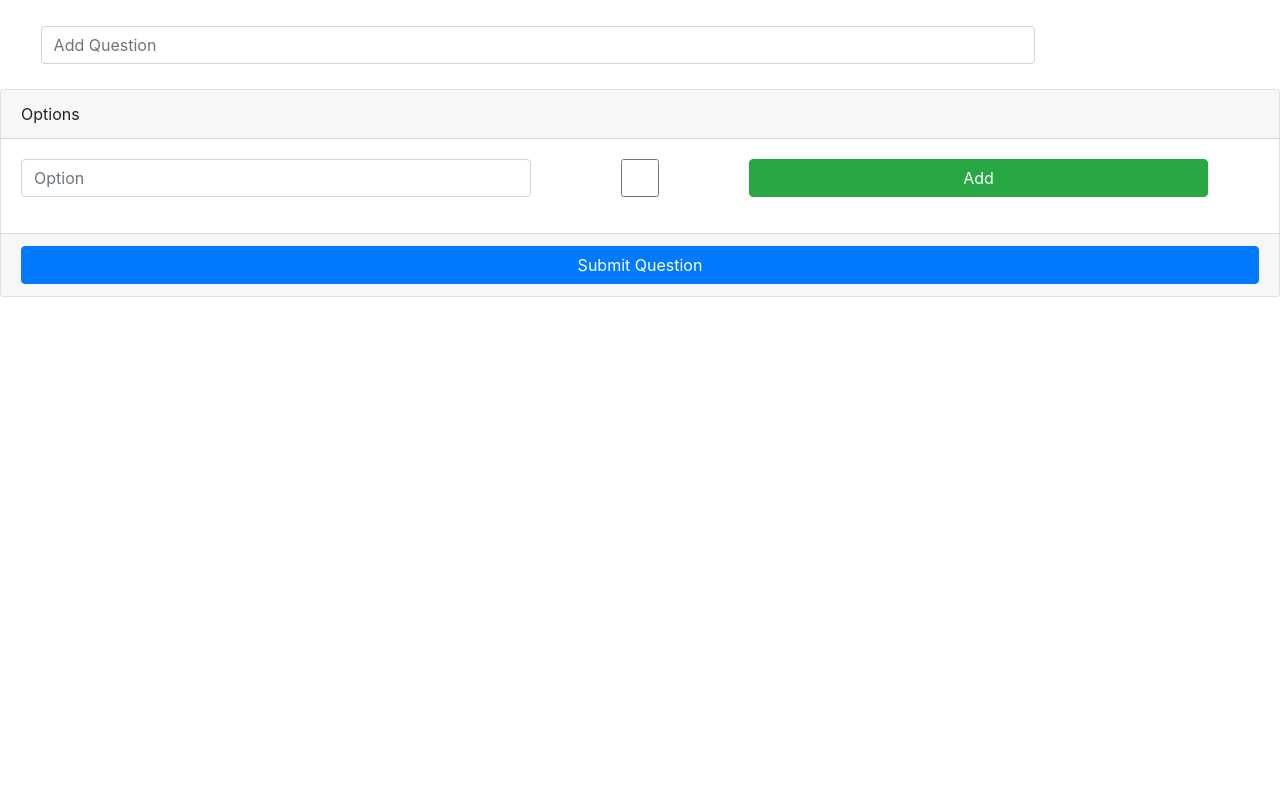
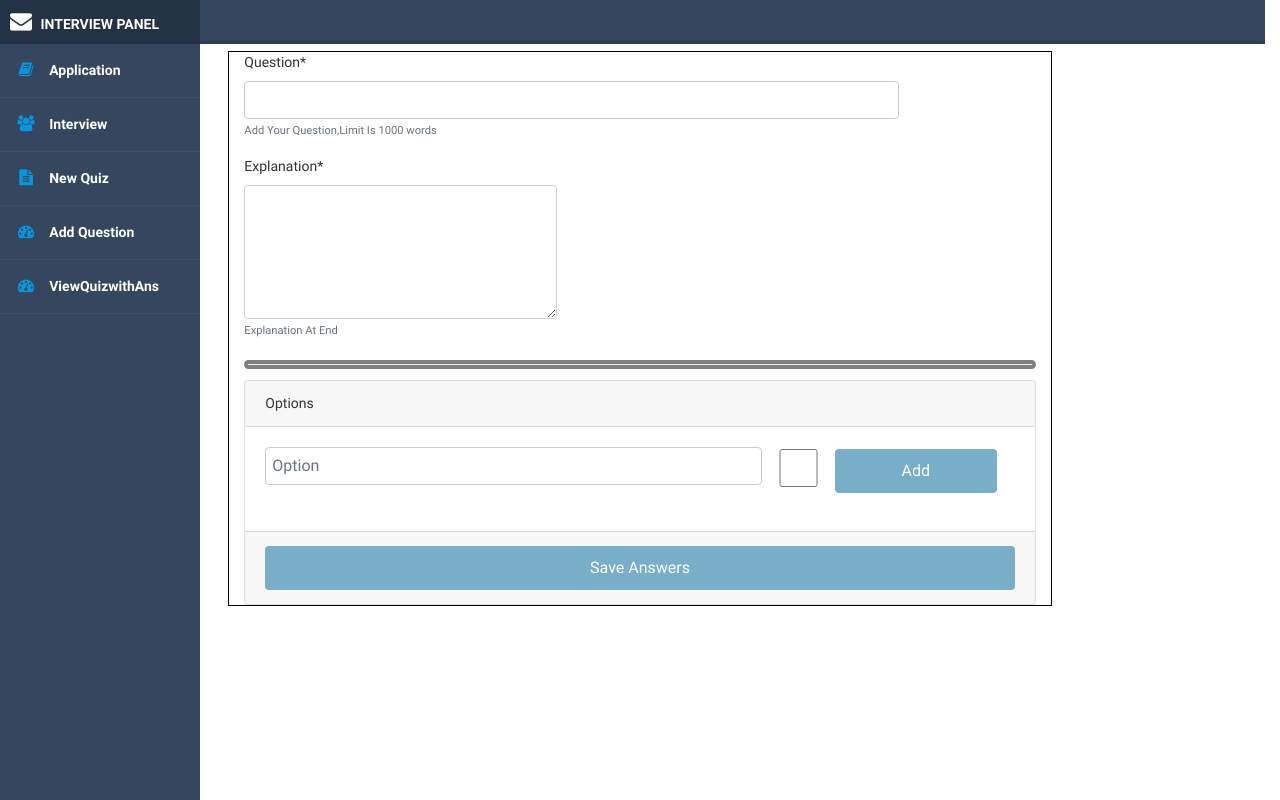
Before and after one commit to zainulhassan12/TSA-zain, a Django app: page /inter/AddQuestion/ in a window 1280 px wide. Run offline with Django 3.2, Linux system fonts and the light colour scheme; a user stored in the database is signed in; some libraries are stand-ins or nearby versions.

Commit message:
After DetailView Success Tried to use model form and ajax  but not worked as required so model form changed into simple Form now working::::Startring work on managers Distribution Manager And Siting Manager Also on Correct answers module

```diff
--- a/InterviewPanel/Forms.py
+++ b/InterviewPanel/Forms.py
@@ -9,28 +9,19 @@ class QuizForm(forms.ModelForm):
         attrs={
             'rows': 4,
             'cols': 2
-        }
-
-    )
-                                  )
+        }))
 
     success_text = forms.CharField(help_text=" Text to display on successful attempt of quiz", widget=forms.Textarea(
-        attrs={
-            'rows': 4,
-            'cols': 2
-        }
-
-    )
-                                   )
-    explanation = forms.CharField(help_text="Explanation to be shown "
-                                            "after the question has "
-                                            "been answered.", widget=forms.Textarea(
-        attrs={
-            'rows': 4,
-            'cols': 2
-        }
-    )
-                                  )
+        attrs={'rows': 4, 'cols': 2}))
+    # explanation = forms.CharField(help_text="Explanation to be shown "
+    #                                         "after the question has "
+    #                                         "been answered.", widget=forms.Textarea(
+    #     attrs={
+    #         'rows': 4,
+    #         'cols': 2
+    #     }
+    # )
+    # )
     fail_text = forms.CharField(help_text="Text to display on faliure", widget=forms.Textarea(attrs={
         'rows': 4,
         'cols': 2
@@ -54,7 +45,7 @@ class QuizForm(forms.ModelForm):
     class Meta:
         model = Quiz
         fields = [
-            'title', 'description', 'category', 'answers_at_end', 'single_attempt', 'success_text',
+            'title', 'description', 'url', 'category', 'answers_at_end', 'single_attempt', 'success_text',
             'fail_text'
 
         ]
@@ -67,26 +58,38 @@ class QuizForm(forms.ModelForm):
 
     def save(self, commit=True):
         quiz = super(QuizForm, self).save(commit=False)
+        quiz.url = slugify(quiz.title)
         quiz.save()
         quiz.questions_set.set(self.cleaned_data['questions'])
         self.save_m2m()
         return quiz
 
 
-class questions(forms.ModelForm):
-    class Meta:
-        model = Questions
-        fields = [
-            'question',
-        ]
+class AddingNewQuestions(forms.Form):
+    # quiz = forms.ModelChoiceField(widget=forms.RadioSelect(attrs=
+    #                                                        {
+    #                                                            'class': 'form-check'
+    #                                                        }),
+    #                               queryset=Quiz.objects.all(),
+    #                               label="Quizzes",
+    #                               help_text="Select a Quiz to which this Question Belong")
 
+    explanation = forms.CharField(help_text="Explanation At End",
+                                  widget=forms.Textarea(
+                                      attrs={
+                                          'rows': 5,
+                                      }
+                                  ))
+    question= forms.CharField(help_text="Add Your Question,Limit Is 1000 words", widget=forms.TextInput())
 
-class answers(forms.ModelForm):
-    class Meta:
-        model = Answers
-        fields = [
-            'question', 'answer', 'is_correct',
-        ]
+    class Media:
+        css = {'all': ('admin/css/base.css', 'admin/css/responsive.css'), }
+
+    # class Meta:
+    #     model = Questions
+    #     fields = [
+    #         'quiz', 'question', 'explanation'
+    #     ]
 
 
 class Add_Questions_to_Quiz(forms.ModelForm):
@@ -106,3 +109,11 @@ class Add_Questions_to_Quiz(forms.ModelForm):
         fields = [
             'quiz', 'question'
         ]
+
+#
+# class answers(forms.ModelForm):
+#     class Meta:
+#         model = Answers
+#         fields = [
+#             'question', 'answer', 'is_correct',
+#         ]
--- a/InterviewPanel/templates/MasterDetail.html
+++ b/InterviewPanel/templates/MasterDetail.html
@@ -1,24 +1,29 @@
-<!Doctype html>
-<html>
+{%extends 'basic4.html'%}
+{%load crispy_forms_tags%}
+{%block title%}Adding Questions{%endblock%}
 
-<head>
-	<link rel="stylesheet" href="https://stackpath.bootstrapcdn.com/bootstrap/4.4.1/css/bootstrap.min.css"
-	      integrity="sha384-Vkoo8x4CGsO3+Hhxv8T/Q5PaXtkKtu6ug5TOeNV6gBiFeWPGFN9MuhOf23Q9Ifjh" crossorigin="anonymous">
-	<script src="https://ajax.googleapis.com/ajax/libs/jquery/3.5.1/jquery.min.js"></script>
-	<script src="https://cdn.jsdelivr.net/npm/popper.js@1.16.0/dist/umd/popper.min.js"
-	        integrity="sha384-Q6E9RHvbIyZFJoft+2mJbHaEWldlvI9IOYy5n3zV9zzTtmI3UksdQRVvoxMfooAo" crossorigin="anonymous">
-	</script>
-	<script src="https://stackpath.bootstrapcdn.com/bootstrap/4.4.1/js/bootstrap.min.js"
-	        integrity="sha384-wfSDF2E50Y2D1uUdj0O3uMBJnjuUD4Ih7YwaYd1iqfktj0Uod8GCExl3Og8ifwB6" crossorigin="anonymous">
-	</script>
-</head>
-<body>
-{%csrf_token%}
+{%block body%}
+{{form.media}}
+<div class="container" style="border:1px black solid">
+	<form id="FormAjax">
+		<div class="row">
+			<div class="col-md-10">
+				{{form.question|as_crispy_field}}
+				{{form.question.errors}}
+			</div>
+		</div>
+		<div class="row">
+<!--			-->
+			<div class="col-md-5">
+				{{form.explanation|as_crispy_field}}
+				{{form.explanation.errors}}
+			</div>
+		</div>
+		<!--		<button type="submit" class="btn btn-outline-success">Save</button>-->
+	</form>
 
-<div class="row" style="margin: 2%;">
-	<div class="col-md-10 ">
-		<input type="text" placeholder="Add Question" id="Question" class="form-control">
-	</div>
+	<div style="height:20px;margin-top:4px">
+		<hr style="border:4px solid grey;border-radius:9px;">
 	</div>
 	<div class="card custom-card">
 		<div class="card-header">
@@ -26,25 +31,31 @@
 		</div>
 		<div class="card-body">
 			<div id="OptionInput" class="form-row">
-			<div class="form-group col-md-5">
+				<div class="form-group col-md-8">
 					<input type="text" class="form-control custom" id="Option" placeholder="Option"/>
 				</div>
-			<div class="form-group col-md-2">
+				<div class="form-group col-md-1">
 					<input type="checkbox" value="true" class=" form-control form-control-md" id="IsTrue"/>
 				</div>
-			<div class="form-group col-md-5">
-				<input type="button" style="width:90%" class="btn btn-success" id="AddOptionButton" value="Add"/>
+				<div class="form-group col-md-3">
+					<input type="button" style="width:90%" class="btn btn-success" id="AddOptionButton"
+					       value="Add"/>
 				</div>
 			</div>
 			<div id="OptionDetailPlaceHolder">
-
 			</div>
 		</div>
 		<div class="card-footer">
-		<button class="btn btn-primary" style="width:100%" id="SubmitQuestion">Submit Question</button>
+			<input type="submit" class="btn btn-outline-primary" style="width:100%" id="SubmitQuestion"
+			       value="Save Answers"/>
 		</div>
 	</div>
-<script>
+
+</div>
+
+{%endblock%}
+
+{%block script%}
 $("#AddOptionButton").click(function () {
 var $Row = $("#OptionInput").clone().removeAttr('id');
 //Assigning Values To Clone row
@@ -71,59 +82,52 @@
 });
 });
 
-
 $("#SubmitQuestion").click(function () {
-            debugger;
 var Model = {
-                Question: "",
-                Options: []
+Question: [],
+Options: [],
 };
-            Model.Question = $("#Question").val();
 ////Getting All Options
 $("#OptionDetailPlaceHolder .form-row").each(function () {
 var Option = {
 Option: $(".Option", this).val(),
-                    IsTrue: ($(".IsTrue", this).is(":checked")) ? "true" : "false",
+IsTrue: ($(".IsTrue", this).is("option:checked")) ? "true" : "false",
 };
+var question ={
+Question:$("#id_question").val(),
+Explanation : $("#id_explanation").val(),
+};
+
 Model.Options.push(Option);
+Model.Question.push(question);
 });
 
 
-
 ////Send Ajax Request... With Model
-            console.log(Model);
-            var abc = JSON.stringify(Model);
-            console.log(abc)
-            var x ={"name":"zain"};
 
 
 $.ajax({
-                    url: "{%url 'InterviewPanel:question1' %}",
+url: "{%url 'InterviewPanel:AddQuestionsWithAnswers' %}",
 method: 'POST',
 dataType: "json",
 traditional: true,
 contentType: 'application/json; charset=utf-8',
 data:JSON.stringify(Model),
-
-                   success:function (result)
+success: function (data)
 			{
-                    console.log(result)
-                    if(result == "added"){
-                    alert("A user with this username already exists.");
+				if (data)
+				{
+					alert("Question And Answer are Saved!!");
+					$("#id_question").val("");
+					$("#id_explanation").val("");
+					$('#Option').val("");
+					$('#IsTrue').prop("checked", false);
+					$('#OptionDetailPlaceHolder').remove();
 				}
-
 			}
-             // }).fail(function (result) {
-             // error("error occurred")
-            //
 });
-
 });
+{%endblock%}
 
 
-
-
-</script>
-</body>
-
 </html>
--- a/InterviewPanel/templates/quiz_detail.html
+++ b/InterviewPanel/templates/quiz_detail.html
@@ -7,7 +7,7 @@
 {% block body %}
 <h2>{{ quiz.title }}</h2>
 <h3>{% trans "Category" %}: {{ quiz.category }}</h3>
-<h3>{% trans "Qescription" %}: {{ quiz.description }}</h3>
+<h3>{% trans "description" %}: {{ quiz.description }}</h3>
 {% if quiz.single_attempt %}
   <h4>{% trans "You will only get one attempt at this quiz" %}.</h4>
 {% endif %}
--- a/InterviewPanel/templates/quiz_list.html
+++ b/InterviewPanel/templates/quiz_list.html
@@ -15,11 +15,8 @@
 
 			</tr>
 		  </thead>
-
 		  <tbody>
-
         {% for quiz in quiz_list %}
-
   			<tr>
 			  <td>{{quiz.title}}</td>
 			  <td>{{ quiz.category }}</td>
--- a/InterviewPanel/urls.py
+++ b/InterviewPanel/urls.py
@@ -9,15 +9,17 @@ from .views import QuizListView, QuizDetailView
 app_name = 'InterviewPanel'
 urlpatterns = [
     url(r'^jsi18n/$', django_views.i18n.JavaScriptCatalog.as_view(), name='jsi18n'),
+
     path('', views.interhome, name='interhome'),
-    path('Quiz/', views.QuizView, name='quiz'),
-    path('question/', views.QuestionAdd, name='question'),
-    path('AddQuestion/', views.ans, name='question1'),
-    path('Questions/', views.Questions_Detail_view, name="viewQuestions"),
+    path('Quiz/', views.QuizAddingView, name='quiz'),
+
+    path('AddQuestion/', views.QuestionAndAnswers, name='AddQuestionsWithAnswers'),
     path('FinalQuiz/', views.Add_Questions, name="AddQuestionToQuiz"),
     path('<slug:slug>', QuizDetailView.as_view(), name="DetailQuiz"),
     path('ViewQuiz/', QuizListView.as_view(), name="ViewQuiz"),
+
     re_path(r'^jsi18n/$', JavaScriptCatalog.as_view(), name='javascript-catalog'),
     path('jsi18n/', JavaScriptCatalog.as_view(), name='javascript-catalog'),
 
 ]
+# path('question/', views.QuestionAdd, name='question'),    # path('Questions/', views.Questions_Detail_view, name="viewQuestions"),
--- a/InterviewPanel/views.py
+++ b/InterviewPanel/views.py
@@ -7,9 +7,9 @@ from django.shortcuts import render, redirect, get_object_or_404
 from django.views.decorators.csrf import csrf_exempt
 from django.views.generic import ListView, DetailView
 
-from .Forms import QuizForm, answers, questions, Add_Questions_to_Quiz
+from .Forms import QuizForm, Add_Questions_to_Quiz, AddingNewQuestions
 # Create your views here.
-from .models import Questions, Answers, Quiz
+from .models import Answers, Quiz, Questions
 
 
 @staff_member_required
@@ -18,15 +18,16 @@ def interhome(request):
 
 
 @staff_member_required
-def QuizView(request):
+def QuizAddingView(request):
     if request.method == 'POST':
         form1 = QuizForm(request.POST)
         if form1.is_valid():
             abc = form1.save(commit=False)
             abc.save()
             messages.success(request, "Quiz Added!!", extra_tags="success")
-            # print(abc)
             return redirect('../')
+        else:
+            print(form1.errors)
 
     else:
         form1 = QuizForm()
@@ -34,13 +35,6 @@ def QuizView(request):
         'form': form1
     }
     return render(request, "index.html", context)
-
-
-def check_true(IsTrue):
-    if IsTrue == "true":
-        return True
-    else:
-        return False
 
 
 class QuizListView(ListView):
@@ -64,97 +58,47 @@ class QuizDetailView(DetailView):
         context = self.get_context_data(object=self.object)
         return self.render_to_response(context)
 
-    # global z
-    # x = []
-    # Quiz1 = Quiz.objects.all().values()
-    # q = Quiz.objects.get(id__in=Quiz1).questions_set.all().values()
-    # for qu in q:
-    #     z = (Questions.objects.get(id__exact=qu['id']).answers_set.all().values())
-    #     x.append(z)
-    #
-    # print(Quiz1,'\n\n', q,'\n\n', x,'\n\n')
-
-    # context = {
-    #     'Quiz': Quiz1
-    # }
-    # return render(request, 'testingquiz.html')
-
 
 @csrf_exempt
 @staff_member_required
-def ans(request):
-    global i
+def QuestionAndAnswers(request):
+    global i, h, form
     if request.is_ajax() and request.method == 'POST':
         obj1 = json.loads(request.body)
-        question = obj1['Question']
-        question = Questions(question=question)
-        question.save()
-        obj = get_object_or_404(Questions, question=question)
-        print(obj)
+        questiondata = obj1['Question']
+
+        question = questiondata[0]['Question']
+        explanation = questiondata[0]['Explanation']
+        abc = Questions(question=question, explanation=explanation)
+        abc.save()
+        id_ = get_object_or_404(Questions, question=question)
         options = obj1['Options']
         i = 0
         for x in options:
             op = options[i]
             opt = op['Option']
             IsTrue = op['IsTrue']
-            print(IsTrue)
-            answer = Answers(answer=opt, is_correct=check_true(IsTrue), question=obj)
+            answer = Answers(answer=opt, is_correct=check_true(IsTrue),
+                             question=id_)
             answer.save()
-            # # print(op)
-            print("option  " + opt)
             i = i + 1
-        # print(options)
-        # print(question)
-
-        return redirect('../../')
-    return render(request, "MasterDetail.html")
+        x = {
+            'data': '1'
+        }
+        return JsonResponse(x)
+    else:
+        form = AddingNewQuestions()
+    context = {
+        'form': form
+    }
+    return render(request, "MasterDetail.html", context)
 
 
-@staff_member_required
-def QuestionAdd(request):
-    if request.method == 'POST':
-        form1 = questions(request.POST)
-        form = answers(request.POST)
-        if form1.is_valid():
-            dd = form1.save(commit=False)
-            dd.save()
-            print(dd)
-            messages.success(request, "Question Added", extra_tags="success")
-            return redirect('../')
-        if form.is_valid():
-            x = form.save(commit=False)
-            x.question = form1.question
-            x.save()
+def check_true(IsTrue):
+    if IsTrue == "true":
+        return True
     else:
-        form1 = questions()
-        form = answers()
-    context = {
-        'form1': form1,
-        'form2': form
-    }
-    return render(request, "index.html", context)
-
-
-@staff_member_required
-def Questions_Detail_view(request):
-    #  Questions Details views
-    global ques, ans, z, xx, lis, context, quest
-    obj = Questions.objects.all()
-    lis = []
-
-    for x in obj.iterator():
-        quest = x
-        ans = Answers.objects.filter(question=x)
-        xx = list((ans.values('answer', 'is_correct', 'question_id')))
-        lis.append(quest)
-        z = 0
-        for v in xx:
-            q = xx[z]
-            lis.append(q)
-            # print(lis)
-            z += 1
-
-    return render(request, "home.html", {'ans': lis})
+        return False
 
 
 @staff_member_required
@@ -188,3 +132,59 @@ def GetQuizData(request):  # ajax validation
     if quiz is not None:
         quizlist = list(quiz.values())
     return JsonResponse(quizlist, safe=False)
+
+# def QuestionAdd(request):
+#     if request.method == 'POST':
+#         form1 = questions(request.POST)
+#         form = answers(request.POST)
+#         if form1.is_valid():
+#             dd = form1.save(commit=False)
+#             dd.save()
+#             print(dd)
+#             messages.success(request, "Question Added", extra_tags="success")
+#             return redirect('../')
+#         if form.is_valid():
+#             x = form.save(commit=False)
+#             x.question = form1.question
+#             x.save()
+#     else:
+#         form1 = questions()
+#         form = answers()
+#     context = {
+#         'form1': form1,
+#         'form2': form
+#     }
+#     return render(request, "index.html", context)
+# def Questions_Detail_view(request):
+# #     #  Questions Details views
+# #     global ques, QuestionAndAnswers, z, xx, lis, context, quest
+# #     obj = Questions.objects.all()
+# #     lis = []
+# #
+# #     for x in obj.iterator():
+# #         quest = x
+# #         QuestionAndAnswers = Answers.objects.filter(question=x)
+# #         xx = list((QuestionAndAnswers.values('answer', 'is_correct', 'question_id')))
+# #         lis.append(quest)
+# #         z = 0
+# #         for v in xx:
+# #             q = xx[z]
+# #             lis.append(q)
+# #             # print(lis)
+# #             z += 1
+# #
+# #     return render(request, "home.html", {'ans': lis})
+# global z
+#     # x = []
+#     # Quiz1 = Quiz.objects.all().values()
+#     # q = Quiz.objects.get(id__in=Quiz1).questions_set.all().values()
+#     # for qu in q:
+#     #     z = (Questions.objects.get(id__exact=qu['id']).answers_set.all().values())
+#     #     x.append(z)
+#     #
+#     # print(Quiz1,'\n\n', q,'\n\n', x,'\n\n')
+#
+#     # context = {
+#     #     'Quiz': Quiz1
+#     # }
+#     # return render(request, 'testingquiz.html')
--- a/templates/basic4.html
+++ b/templates/basic4.html
@@ -364,23 +364,23 @@
 						</a>
 					</li>
 					<li>
-						<a href="{%url 'InterviewPanel:question1'%}">
+						<a href="{%url 'InterviewPanel:AddQuestionsWithAnswers'%}">
 							<span><i class="fa fa-tachometer"></i></span>
 							<span>Add Question</span>
 						</a>
 					</li>
-					<li>
-						<a href="{%url 'InterviewPanel:viewQuestions'%}">
-							<span><i class="fa fa-tachometer"></i></span>
-							<span>View Question</span>
-						</a>
-					</li>
-					<li>
-						<a href="{%url 'InterviewPanel:AddQuestionToQuiz'%}">
-							<span><i class="fa fa-tachometer"></i></span>
-							<span>Question To Quiz</span>
-						</a>
-					</li>
+<!--					<li>-->
+<!--						<a href="">-->
+<!--							<span><i class="fa fa-tachometer"></i></span>-->
+<!--							<span>View Question</span>-->
+<!--						</a>-->
+<!--					</li>-->
+<!--					<li>-->
+<!--						<a href="{%url 'InterviewPanel:AddQuestionToQuiz'%}">-->
+<!--							<span><i class="fa fa-tachometer"></i></span>-->
+<!--							<span>Question To Quiz</span>-->
+<!--						</a>-->
+<!--					</li>-->
 					<li>
 						<a href="{%url 'InterviewPanel:ViewQuiz'%}">
 							<span><i class="fa fa-tachometer"></i></span>
```
Also changed, not shown: InterviewPanel/models.py (+12 -25 lines), InterviewPanel/templates/home.html (+1 -9 lines), InterviewPanel/templates/index.html (+3 -5 lines), templates/backupcode.html (+23 -0 lines), db.sqlite3. Lines whose indentation alone changed are shown as unchanged.
